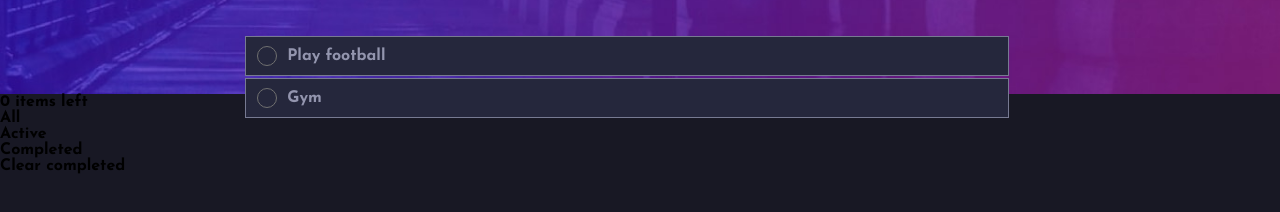
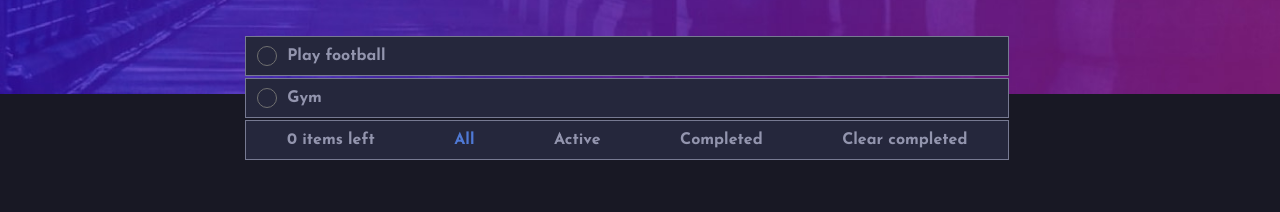
Before and after one commit to VishnuKrishnathu/TODO-app, a plain HTML site: page index.html in a window 1280 px wide. Shown: the part 186-398 px from the top of the page. Drawn offline with Linux system fonts and the light colour scheme.

Commit message:
modified

```diff
--- a/index.html
+++ b/index.html
@@ -20,15 +20,18 @@
             <table class="list_items">
                 <tr><td><div class="circle"></div>Play football</td></tr>
                 <tr><td><div class="circle"></div>Gym</td></tr>
+                <tr><td>
+                    <div class="status">
+                        <div id="no_items"><span>0</span> items left</div>
+                        <div id="all">All</div>
+                        <div id="active">Active</div>
+                        <div id="complete">Completed</div>
+                        <div id="clear">Clear completed</div>
+                    </div>
+                </td></tr>
             </table>
         </div>
     </main>
-    <div class="status">
-        <div id="no_items"><span>0</span> items left</div>
-        <div id="all">All</div>
-        <div id="active">Active</div>
-        <div id="complete">Completed</div>
-        <div id="clear">Clear completed</div>
-    </div>
+
 </body>
 </html>
--- a/stylesheet/style.scss
+++ b/stylesheet/style.scss
@@ -63,3 +63,12 @@ body{
     margin-right: 10px;
     margin-left: 10px;
 }
+.status{
+    //display: flex;
+    width: 100%;
+    //justify-content: space-around;
+    #all{
+        color: #4F79D5;
+        cursor: pointer;
+    }
+}
```
Also changed, not shown: stylesheet/style.css, 1 other file.
